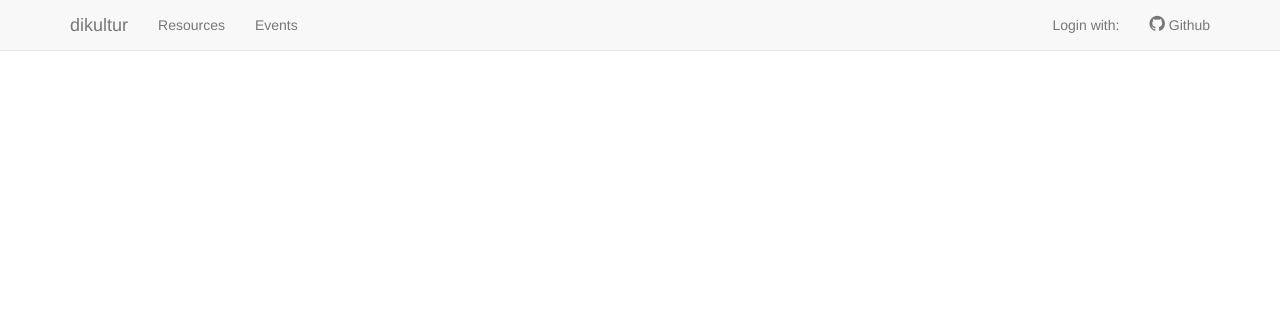
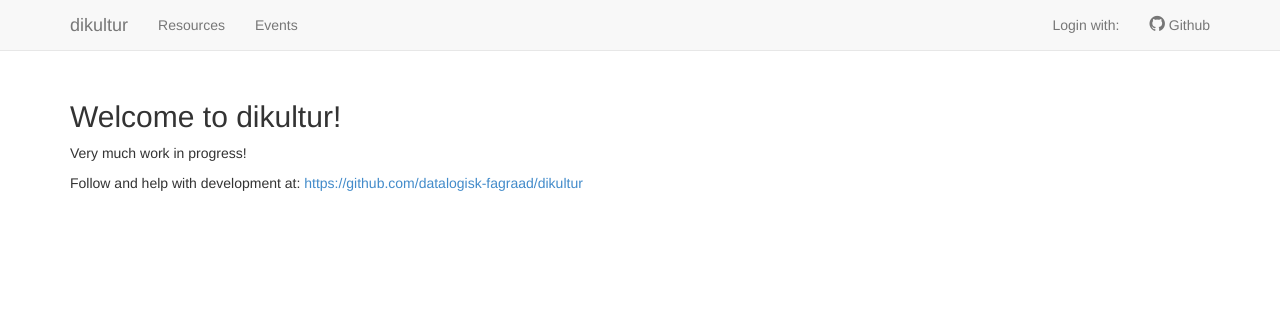
Before and after one commit to datalogisk-fagraad/dikultur, a Django app: page / in a window 1280 px wide. Shown: the top 311 px of the page. Run offline with Django 3.2, Linux system fonts and the light colour scheme; some libraries are stand-ins or nearby versions.

Commit message:
Frontpage and profile block fix

```diff
--- a/apps/core/templates/core/frontpage.html
+++ b/apps/core/templates/core/frontpage.html
@@ -1,6 +1,8 @@
 {% extends 'base.html' %}
 
-{% block content %}
+{% block base_content %}
+  <div class="row">
+    <div class="col-sm-12">
 
       <h2>Welcome to dikultur!</h2>
 
@@ -9,7 +11,12 @@
       </p>
 
       <p>
-    Follow and help with development at: <a href="https://github.com/valberg/dikultur">https://github.com/valberg/dikultur</a>
+        Follow and help with development at:
+        <a href="https://github.com/datalogisk-fagraad/dikultur">
+          https://github.com/datalogisk-fagraad/dikultur
+        </a>
       </p>
+    </div>
+  </div>
 
 {% endblock %}
```
Also changed, not shown: apps/core/templates/core/profile.html (+8 -1 lines). Lines whose indentation alone changed are shown as unchanged.
